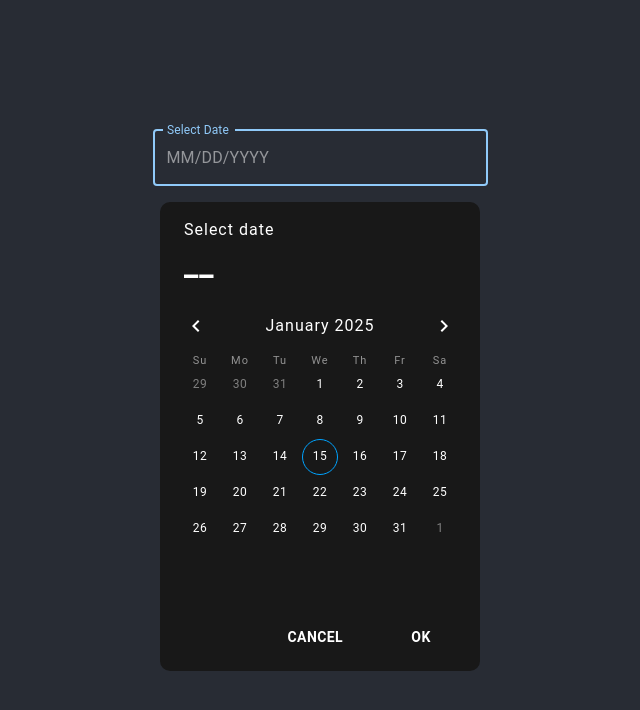
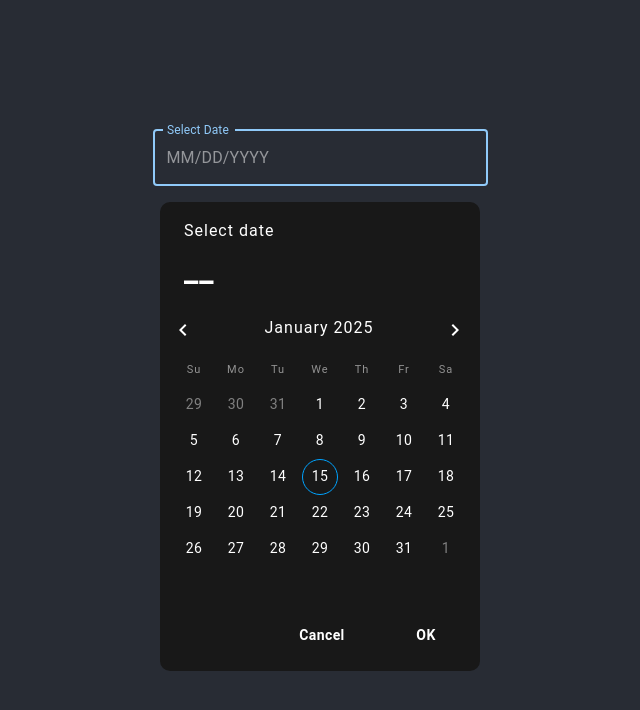
Before and after one commit to Chongfong/Aha-Frontend-Exam, a React (Create React App) app: page / in a window 1280 px wide. Both pictures are taken after a click on the element "Select Date". Shown: the top 710 px of the page, without its empty margins (320-960 px from the left). Built offline with nearby package versions, Linux system fonts and the light colour scheme.

Commit message:
feat(css): modify css

```diff
--- a/src/DatePicker.tsx
+++ b/src/DatePicker.tsx
@@ -13,7 +13,7 @@ import { useCallback, useState } from 'react';
 const CustomCalendarHeaderRoot = styled(Box)({
   display: 'flex',
   justifyContent: 'space-between',
-  padding: '4px 16px 8px 16px',
+  padding: '4px 5px 13px 3px',
   alignItems: 'center',
 });
 
@@ -40,7 +40,11 @@ function CustomCalendarHeader(
           <ChevronLeft />
         </IconButton>
       </Stack>
-      <Typography variant='body2' onClick={onOpenYearSelector} style={{ cursor: 'pointer' }}>
+      <Typography
+        variant='body2'
+        onClick={onOpenYearSelector}
+        style={{ cursor: 'pointer', paddingTop: '6px' }}
+      >
         {openYear ? currentMonth.format('YYYY') : currentMonth.format('MMMM YYYY')}
       </Typography>
       <Stack spacing={1} direction='row'>
@@ -150,12 +154,19 @@ export default function DatePicker() {
             height: '469px',
             borderRadius: '10px',
             marginTop: '14px',
+            '.MuiBox-root': {
+              alignItems: 'flex-start',
+            },
+
+            '.MuiDayCalendar-monthContainer': {
+              top: '11px',
+            },
             '.MuiPickersDay-dayOutsideMonth': {
               color: 'grey',
             },
             '.MuiPickersLayout-actionBar': {
-              gap: '30px',
-              padding: '0px 27px 16px 0',
+              gap: '32px',
+              padding: '0px 22px 18px 0',
             },
             '.MuiPickersLayout-actionBar .MuiButton-root': {
               fontSize: '14px',
@@ -163,6 +174,7 @@ export default function DatePicker() {
               lineHeight: '24px',
               textAlign: 'left',
               color: 'white',
+              textTransform: 'none',
             },
             '.MuiTypography-root': {
               color: 'white',
@@ -171,8 +183,12 @@ export default function DatePicker() {
               letterSpacing: '1px',
               lineHeight: '24px',
             },
+            '.MuiDayCalendar-header': {
+              gap: '6px',
+            },
             '.MuiDayCalendar-weekContainer': {
               margin: 0,
+              gap: '6px',
             },
             '.MuiDayCalendar-weekDayLabel': {
               color: '#929292',
@@ -181,14 +197,19 @@ export default function DatePicker() {
               lineHeight: '13px',
               textAlign: 'center',
               height: '13px',
+              margin: 0,
             },
             '.MuiDateCalendar-root': {
-              maxHeight: '317px',
+              maxHeight: '300px',
             },
             '.MuiPickersLayout-toolbar .MuiDatePickerToolbar-title': {
               fontWeight: 'bold',
               fontSize: '32px',
               lineHeight: '44px',
+            },
+            '.MuiDatePickerToolbar-root': {
+              padding: '17px 24px 14px',
+              gap: '5px',
             },
             '.MuiDateCalendar-root .MuiPickersDay-today': {
               border: '1px solid #00A3FF',
@@ -198,6 +219,9 @@ export default function DatePicker() {
               color: 'white',
             },
             '.MuiPickersDay-root': {
+              fontSize: '14px',
+              lineHeight: '20.02px',
+              margin: 0,
               '&:hover': { backgroundColor: 'white', color: '#181818' },
               '&:focus': { backgroundColor: '#00A3FF', color: 'white' },
             },
```
